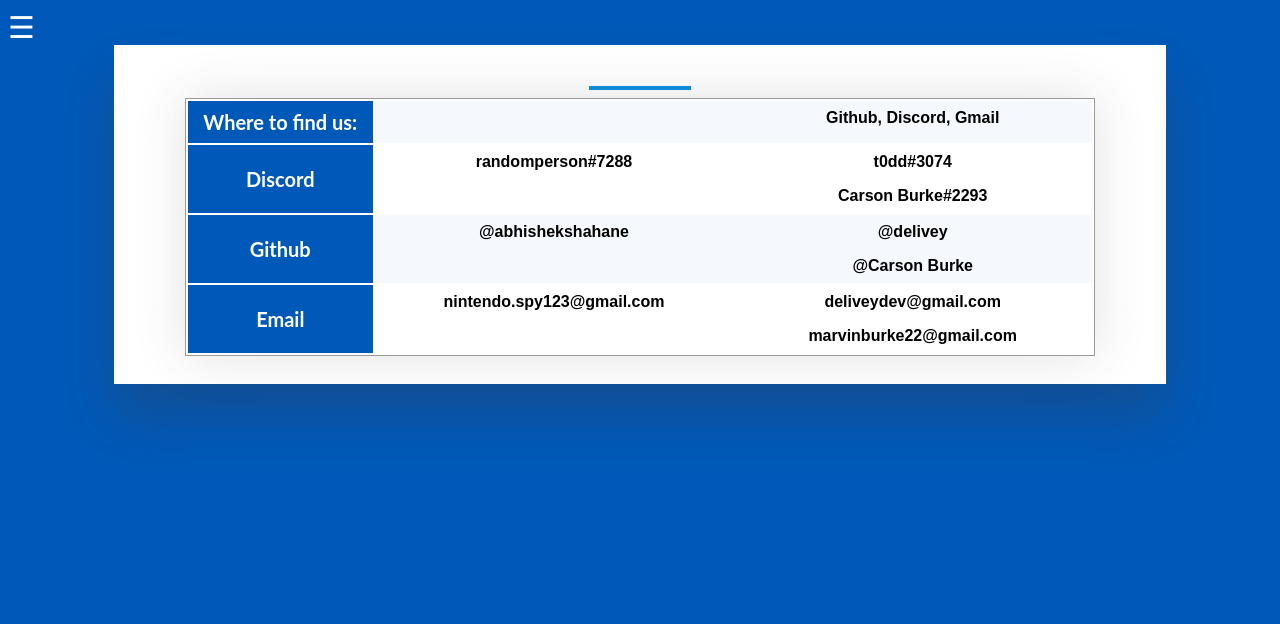
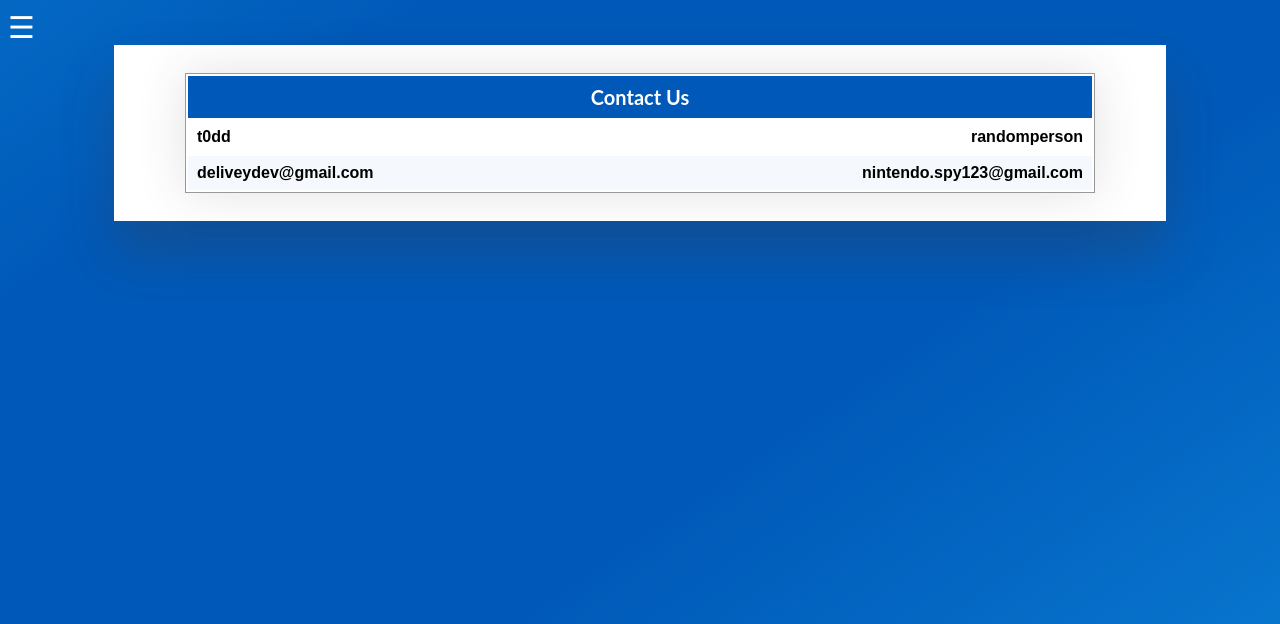
Before and after one commit to delivey/schoolvid19, a Flask app: page /contact in a window 1280 px wide. Shown: the top 624 px of the page. Run offline with Flask 2, Linux system fonts and the light colour scheme.

Commit message:
animated background, added templateddiv to contact and polls, added select menus to polls and changed styling, adjusted p font size and updated the logo on index

```diff
--- a/static/style.css
+++ b/static/style.css
@@ -43,10 +43,27 @@
     }
 }
 
+@keyframes backgroundanimate {
+    0% {
+        background-position: 0% 50%;
+    }
+    50% {
+        background-position: 100% 50%;
+    }
+    100% {
+        background-position: 0% 50%;
+    }
+}
+
 body {
     font-family: "Lato", sans-serif;
     background-color: #0059b8;
     color: white;
+    animation: backgroundanimate 5s ease-in-out infinite;
+    transition: all 0.2s;
+    background: linear-gradient(145deg, #0f8ee0 10%, #0059b8 40%, #0059b8 60%, #0f8ee0 90%);
+    background-size: 200% 200%;
+    background-attachment: fixed;
 }
 
 input {
@@ -227,6 +244,25 @@ button:hover {
     border: none;
 }
 
+.templateselect {
+    border: 1.5px solid #e3e9f0;
+    padding: 10px;
+    outline: none;
+    font-size: 16px;
+    transition: all 0.2s;
+    cursor: pointer;
+    background: white;
+    background: linear-gradient(-90deg, rgb(246.5, 246.5, 246.5) 50%, rgb(255, 255, 255) 50%);
+    background-size: 200% 200%;
+    background-position: 0% 0%;
+}
+
+.templateselect:hover {}
+
+.templateselect:focus {
+    background-position: -100% 0%;
+}
+
 .templatetable {
     margin: 8px auto;
     width: 90%;
@@ -267,80 +303,86 @@ button:hover {
     display: table;
     font-weight: 550;
     font-family: 'Ubuntu', sans-serif;
+    color: black;
 }
 
 .templatetable td:nth-child(even) {
     float: right;
     text-align: right;
 }
-#vertical tbody, #vertical thead
-{
+
+.center {
+    margin: auto;
+    padding: 8px 0;
+    text-align: center;
+    justify-content: center;
+}
+
+
+/**/
+
+#vertical tbody,
+#vertical thead {
     display: inline-block;
 }
-#d
-{
+
+#d {
     background-color: #0059b8;
 }
-.center
-{
+
+.center {
     margin-left: auto;
     margin-right: auto;
 }
-.A
-{
+
+.A {
     color: black;
 }
-#Z
-{
+
+#Z {
     text-align: center;
 }
-.container
-{
-    background-color: white;
-}
-h1
-{
+
+h1 {
     color: black;
     text-align: center;
 }
-.padded
-{
+
+.padded {
     color: black;
-    padding-left: 10px;
-    padding-right: 10px;
-    font-family: roboto;
+    padding: 10px;
     text-align: center;
-    font-size: 20px;
+    font-size: 18px;
     padding-top: 40px;
+    line-height: 30px;
+    width: 60%;
+    margin: auto;
+}
 
-}
-#d
-{
+#d {
     color: black;
-    font-family: roboto;
     padding-left: 10px;
     padding-right: 10px;
     font-size: 20px;
     text-align: center;
     background-color: white;
 }
-.z
-{
+
+.z {
     color: black;
     padding-left: 10px;
     padding-right: 10px;
-    font-family: roboto;
     text-align: center;
     font-size: 20px;
     padding-bottom: 40px;
 }
-.b
-{
+
+.b {
     height: 90px;
     width: 90px;
 }
-#side
-{
+
+#side {
     height: 250px;
     width: 250px;
     text-align: left;
@@ -348,52 +390,39 @@ h1
     padding-left: 10px;
     object-fit: cover;
 }
-#sidea
-{
+
+#sidea {
     text-align: center;
     padding-top: 20px;
     height: 250px;
     width: 250px;
     object-fit: cover;
 }
-.white
-{
+
+.white {
     color: white;
     text-align: center;
     padding-bottom: 40px;
 }
-.imagef
-{
+
+.imagef {
     text-align: center;
 }
 
-#formparta
-{
-
+#formparta {
     padding-bottom: 100px;
     text-align: center;
+}
 
-}
-#formpartb
-{
+#formpartb {
     text-align: center;
     padding-bottom: 50px;
 }
-.buttonclass
-{
+
+.buttonclass {
     text-align: center;
 }
 
-
-
-
-.white
-{
-    color: white;
-    text-align: center;
-    padding-bottom: 40px;
-}
-.imagef
-{
+.imagef {
     text-align: center;
 }
--- a/templates/contact.html
+++ b/templates/contact.html
@@ -1,35 +1,18 @@
-{% extends "layout.html" %}
-{% block title %}
-    Contact Us
-{% endblock %}
-<link href="style.css" rel="stylesheet">
-{% block body %}
+{% extends "layout.html" %} {% block title %} Contact Us {% endblock %} {% block body %}
 <div class="templatediv">
-    <h1 class="templatetitle">{{cnt}}</h1>
-    <hr />
 
     <table class="templatetable">
         <tr>
-            <th class="A">Where to find us:</th>
-            <td class="A" id="Z">Github, Discord, Gmail</td>
+            <th>Contact Us</th>
         </tr>
         <tr>
-            <th class="A">Discord</td>
-            <td class="A" id="Z">t0dd#3074</td>
-            <td class="A" id="Z">randomperson#7288</td>
-            <td class="A" id="Z">Carson Burke#2293</td>
+            <td>t0dd</td>
+            <td>randomperson</td>
         </tr>
         <tr>
-            <th class="A">Github</th>
-            <td class="A" id="Z">@delivey</td>
-            <td class="A" id="Z">@abhishekshahane</td>
-            <td class="A" id="Z">@Carson Burke</td>
+            <td>deliveydev@gmail.com</td>
+            <td>nintendo.spy123@gmail.com</td>
         </tr>
-        <tr>
-            <th class="A">Email</th>
-            <td class="A" id="Z">deliveydev@gmail.com</td>
-            <td class="A" id="Z">nintendo.spy123@gmail.com</td>
-            <td class="A" id="Z">marvinburke22@gmail.com</td>
     </table>
 </div>
 {% endblock %}
--- a/templates/countries.html
+++ b/templates/countries.html
@@ -1,6 +1,4 @@
-{% extends "layout.html" %} {% block title %} Countries {% endblock %}
-
-<link href="style.css" rel="stylesheet"> {% block body %}
+{% extends "layout.html" %} {% block title %} Countries {% endblock %} {% block body %}
 
 <div class="searchdiv">
     <div class="flexparent">
```
Also changed, not shown: templates/index.html (+9 -19 lines), templates/polls.html (+25 -39 lines).
